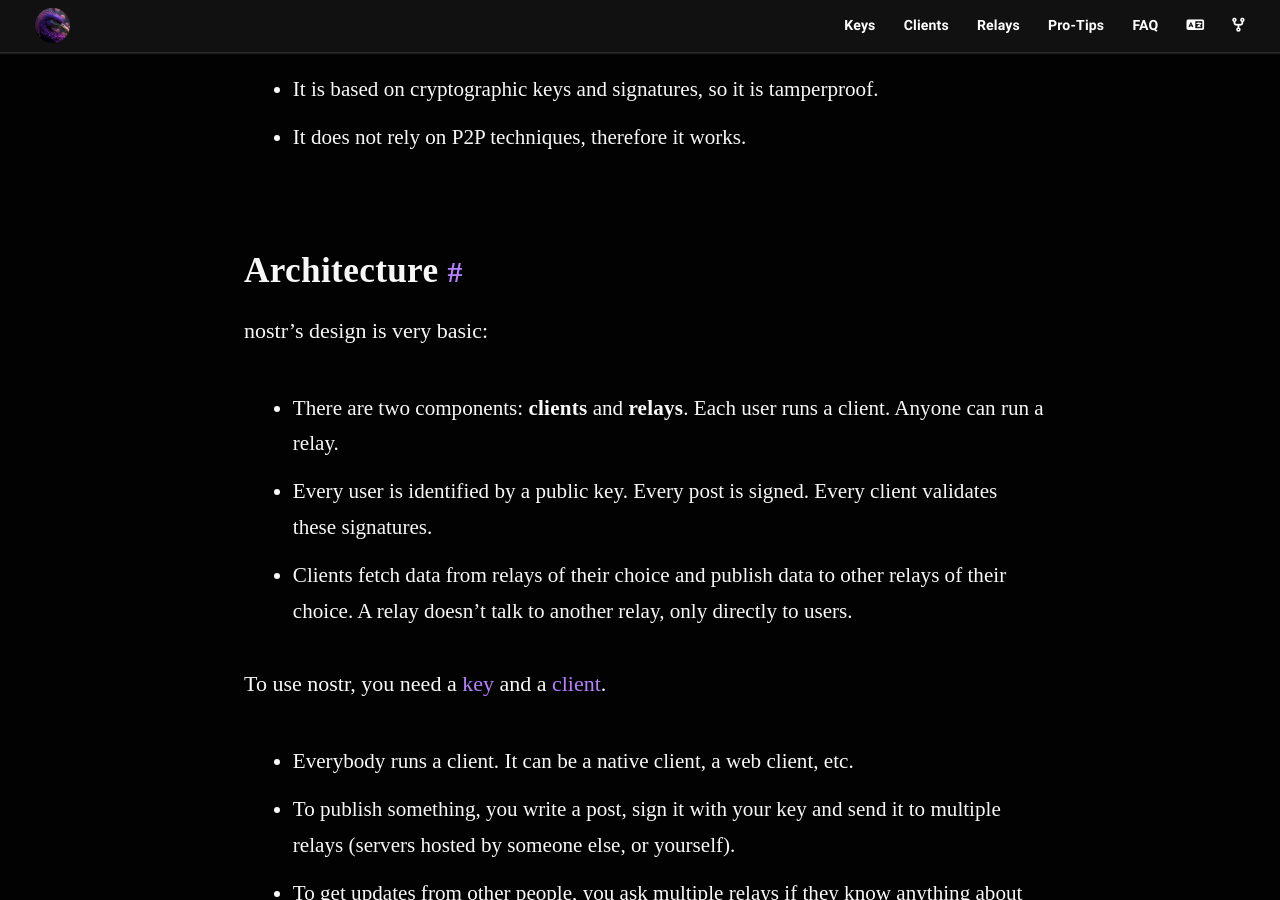
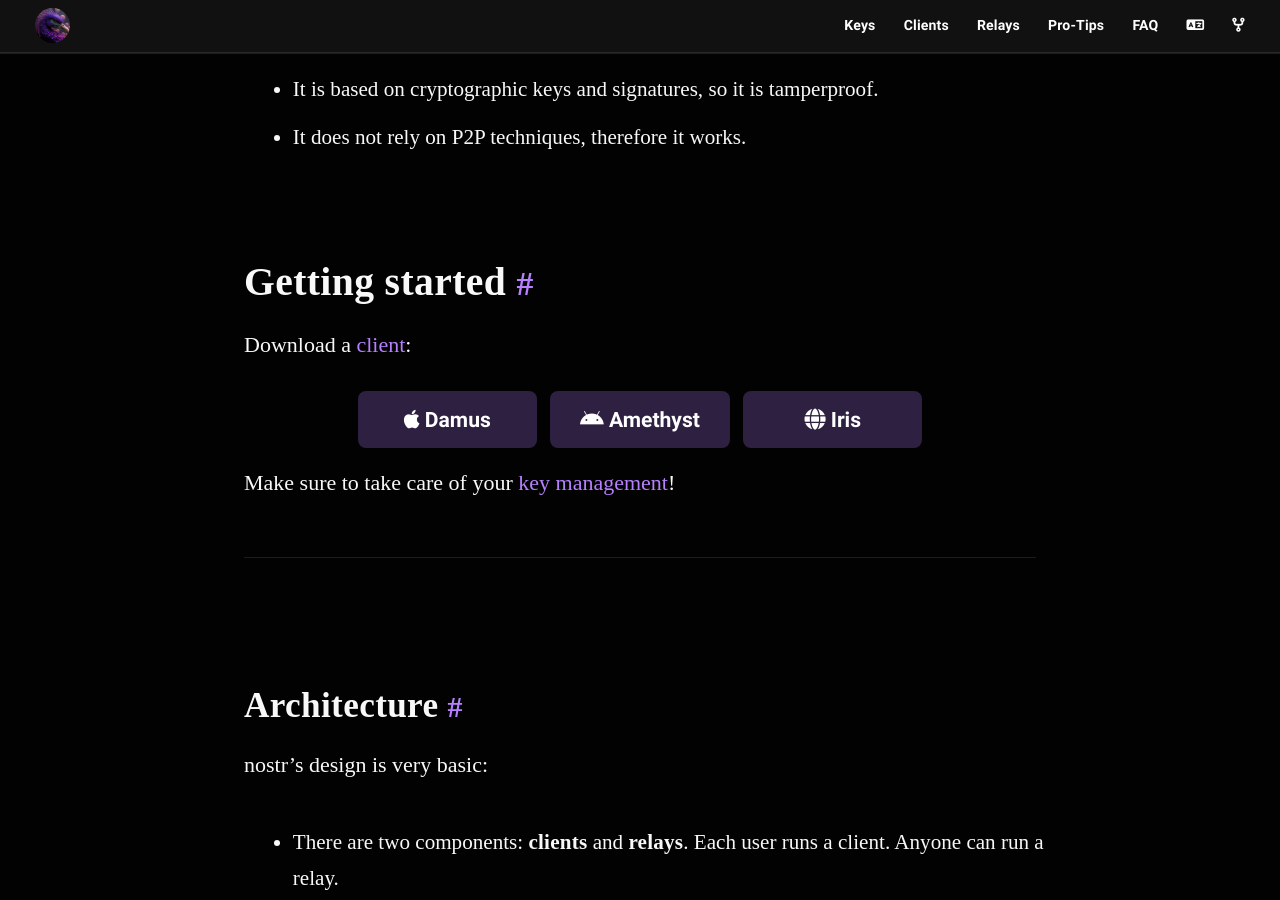
Before and after one commit to nostr-resources/nostr-resources.github.io, a Jekyll site: the page built from index.md, in a window 1280 px wide and 900 px high, scrolled down 1341 px. Built offline with Jekyll 4.4.1, drawn with Linux system fonts in a browser that asks for light colours; some web fonts are replaced.

Commit message:
feat: buttons for clients

```diff
--- a/index.md
+++ b/index.md
@@ -14,8 +14,8 @@ redirect_from: resources
 
 <div class="action-buttons">
   <div class="button button-black button-medium">
-    <a href="#what-is-nostr"><i class="fa-solid fa-book-open-reader"></i> Learn More</a>
-    <a href="#"><i class="fa-solid fa-rocket"></i> Get Started</a>
+    <a href="#architecture"><i class="fa-solid fa-book-open-reader"></i> Learn More</a>
+    <a href="#getting-started"><i class="fa-solid fa-rocket"></i> Get Started</a>
     <a href="#"><i class="fab fa-github"></i> Get Involved</a>
   </div>
 </div>
@@ -42,6 +42,22 @@ censorship-resistant global "social" network** once and for all.
 - It doesn't rely on any trusted central server, hence it is resilient.
 - It is based on cryptographic keys and signatures, so it is tamperproof.
 - It does not rely on P2P techniques, therefore it works.
+
+# Getting started
+
+Download a [client](#clients):
+
+<div class="action-buttons">
+  <div class="button button-black">
+    <a href="https://apps.apple.com/ca/app/damus/id1628663131" target="_blank"><i class="fa-brands fa-apple"></i> Damus</a>
+    <a href="https://play.google.com/store/apps/details?id=com.vitorpamplona.amethyst" target="_blank"><i class="fa-brands fa-android"></i> Amethyst</a>
+    <a href="https://iris.to/" target="_blank"><i class="fa-solid fa-globe"></i> Iris</a>
+  </div>
+</div>
+
+Make sure to take care of your [key management](#keys)!
+
+---
 
 ## Architecture
 
```
